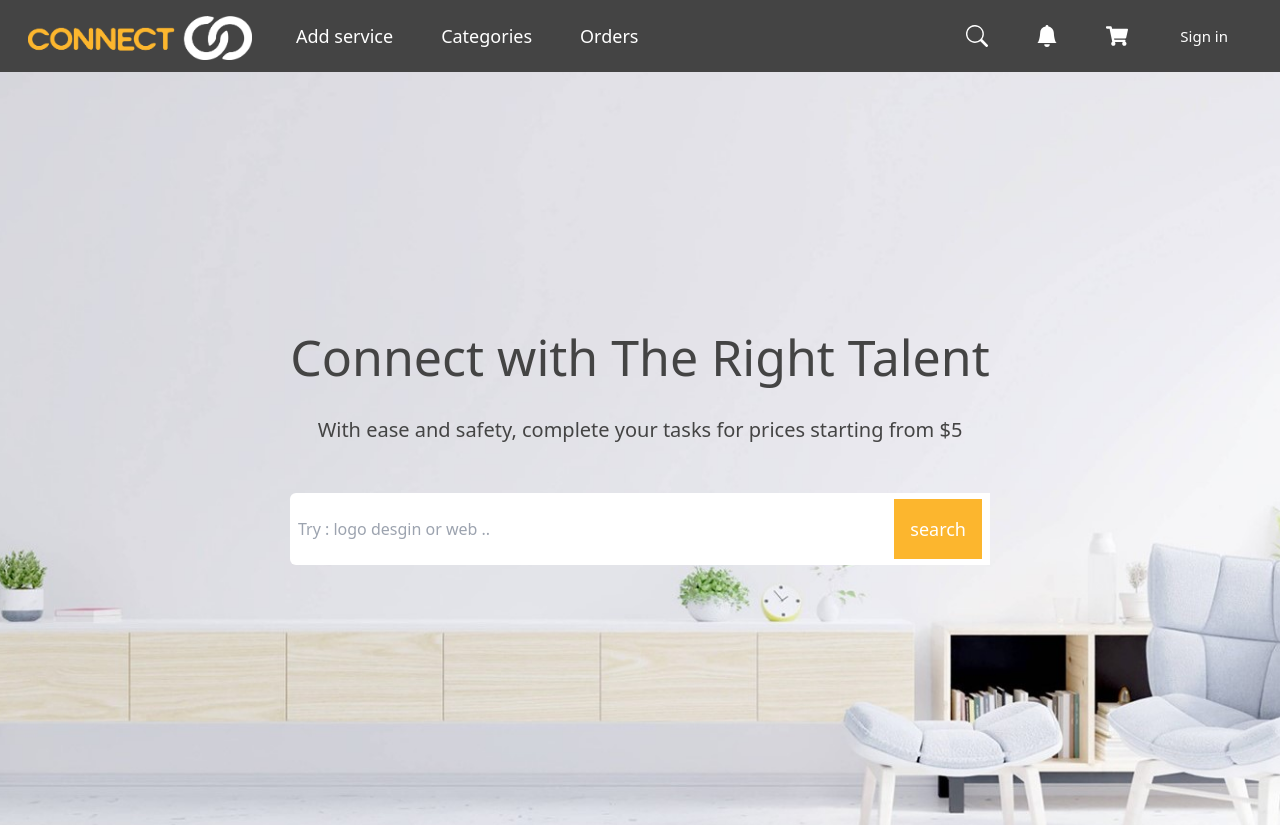
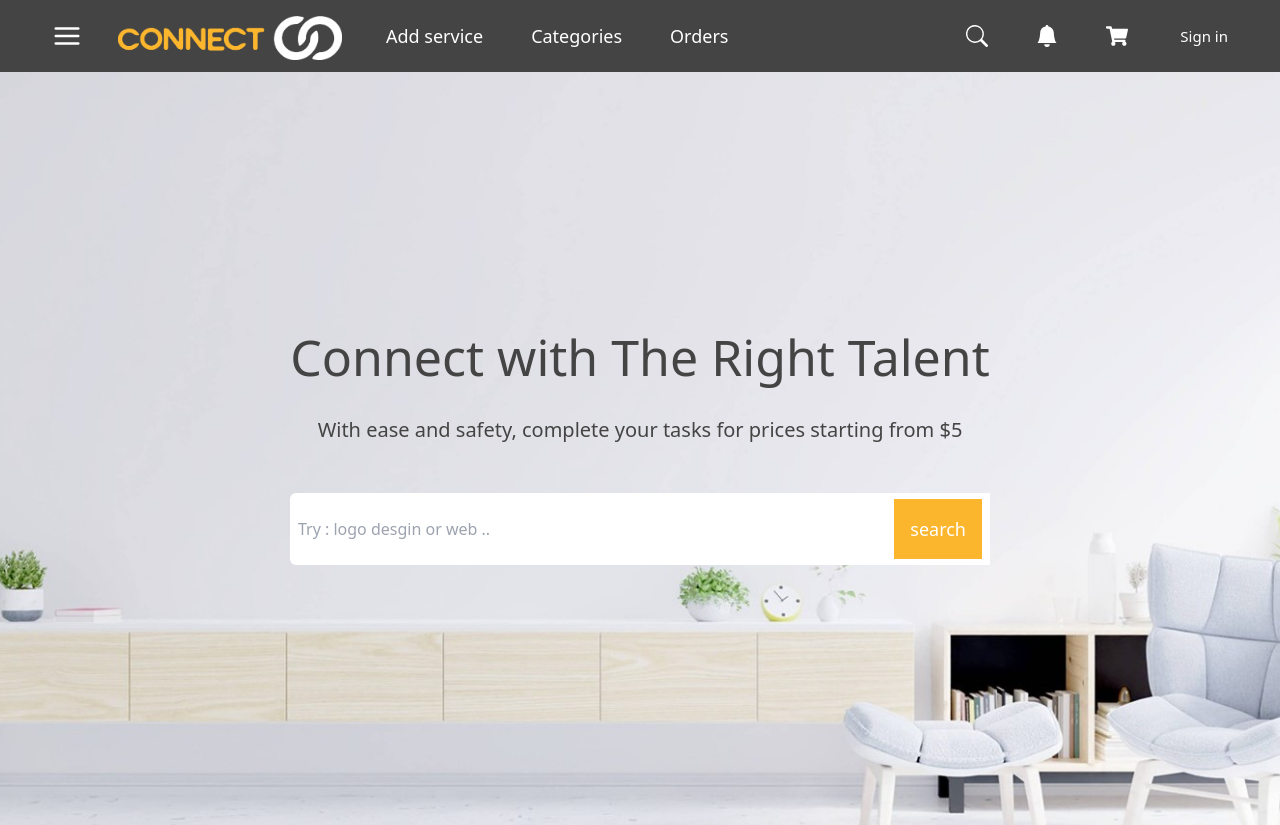
Before and after one commit to zeyad-belal/Connect, a React (Vite) app in the folder client-side/: page / in a window 1280 px wide. Shown: the top 825 px of the page. Built offline with nearby package versions, Linux system fonts and the light colour scheme; no server answers.

Commit message:
subNavWork

```diff
--- a/client-side/src/components/Layout/Navbar.jsx
+++ b/client-side/src/components/Layout/Navbar.jsx
@@ -11,6 +11,7 @@ import { useCookies } from "react-cookie";
 import { useNavigate } from "react-router-dom";
 import CartContext from "../../context/CartContext";
 import { BsFillBellFill, BsSearch } from "react-icons/bs";
+import { FiMenu } from "react-icons/fi";
 
 const Navbar = (props) => {
   const navigate = useNavigate();
@@ -52,6 +53,9 @@ function closeTheSearchBar(e){
         onClick={(e)=>closeTheSearchBar(e)}
       >
         <ul className="flex ">
+        <li className=" mr-3 cursor-pointer text-lg flex items-center py-2 px-6 text-white hover:bg-gray-500">
+        <FiMenu size={30} />
+        </li>
         {/* Logo */}
         <Link to={"/"}>
           <li className="flex items-baseline py-3 mr-5 w-44 sm:w-56">
```
